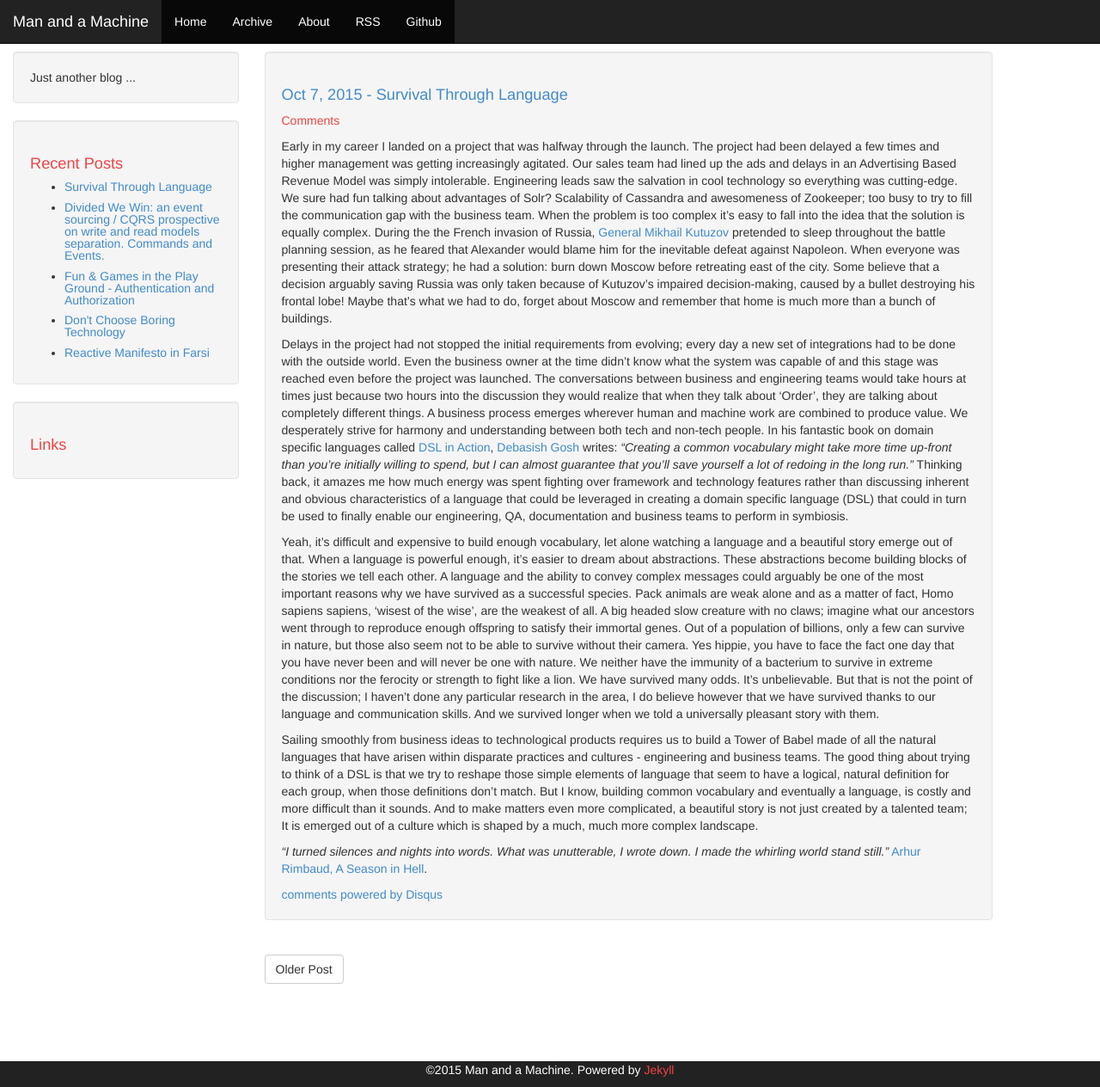
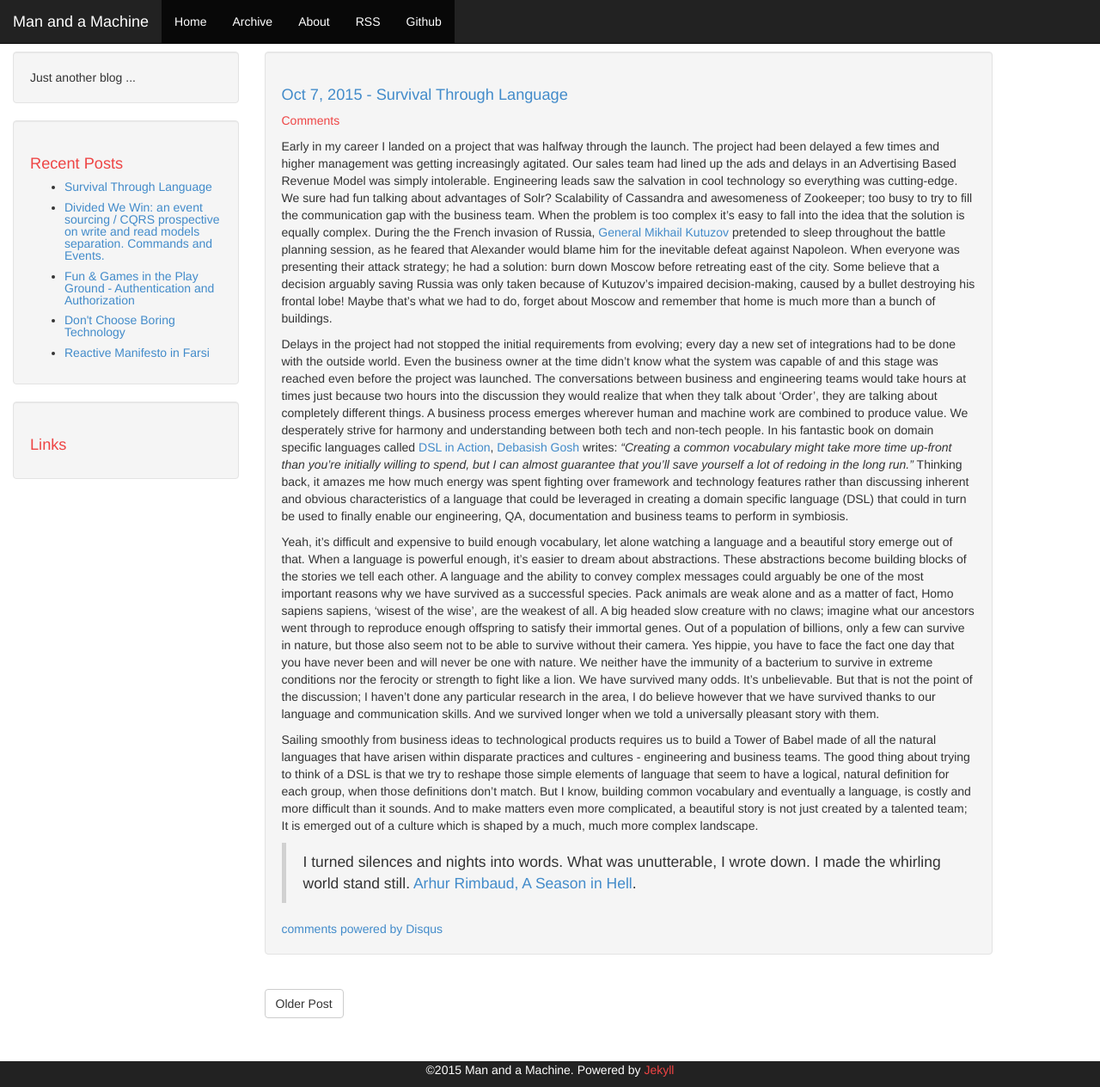
Before and after one commit to esfand-r/esfand-r.github.com, a Jekyll site: the page built from _posts/2015-10-07-survival-through-language.markdown, in a window 1280 px wide and 1264 px high. Shown: the whole window at 86% size. Built offline with Jekyll 4.4.1, drawn with Linux system fonts in a browser that asks for light colours; Markdown is read by kramdown in place of the engine named in the settings; comment, search, counter and statistics services are not loaded.

```diff
--- a/_posts/2015-10-07-survival-through-language.markdown
+++ b/_posts/2015-10-07-survival-through-language.markdown
@@ -20,4 +20,5 @@ Yeah, it’s difficult and expensive to build enough vocabulary, let alone watch
 
 Sailing smoothly from business ideas to technological products requires us to build a Tower of Babel made of all the natural languages that have arisen within disparate practices and cultures - engineering and business teams. The good thing about trying to think of a DSL is that we try to reshape those simple elements of language that seem to have a logical, natural definition for each group, when those definitions don’t match. But I know, building common vocabulary and eventually a language, is costly and more difficult than it sounds. And to make matters even more complicated, a beautiful story is not just created by a talented team; It is emerged out of a culture which is shaped by a much, much more complex landscape.
 
-_“I turned silences and nights into words. What was unutterable, I wrote down. I made the whirling world stand still.”_ [Arhur Rimbaud, A Season in Hell](https://www.google.com/url?q=https://books.google.ca/books?id%3Dcu1KCAAAQBAJ%26pg%3DPT27%26lpg%3DPT27%26dq%3DI%2Bturned%2Bsilences%2Band%2Bnights%2Binto%2Bwords.%2BWhat%2Bwas%2Bunutterable,%2BI%2Bwrote%2Bdown.%2BI%2Bmade%2Bthe%2Bwhirling%2Bworld%2Bstand%2Bstill%26source%3Dbl%26ots%3D13VEIOsUHc%26sig%3D-sqirZAoMZvSoQgVk83VmO_Agyk%26hl%3Den%26sa%3DX%26ved%3D0CDgQ6AEwBWoVChMIuZ76pOnoxwIVChuSCh2irwbO%23v%3Donepage%26q%3DI%2520turned%2520silences%2520and%2520nights%2520into%2520words.%2520What%2520was%2520unutterable%252C%2520I%2520wrote%2520down.%2520I%2520made%2520the%2520whirling%2520world%2520stand%2520still%26f%3Dfalse&sa=D&usg=AFQjCNFP-EulvM5oZIpGwhd_Cymh1FAiSQ).
+> I turned silences and nights into words. What was unutterable, I wrote down. I made the whirling world stand still.
+[Arhur Rimbaud, A Season in Hell](https://www.google.com/url?q=https://books.google.ca/books?id%3Dcu1KCAAAQBAJ%26pg%3DPT27%26lpg%3DPT27%26dq%3DI%2Bturned%2Bsilences%2Band%2Bnights%2Binto%2Bwords.%2BWhat%2Bwas%2Bunutterable,%2BI%2Bwrote%2Bdown.%2BI%2Bmade%2Bthe%2Bwhirling%2Bworld%2Bstand%2Bstill%26source%3Dbl%26ots%3D13VEIOsUHc%26sig%3D-sqirZAoMZvSoQgVk83VmO_Agyk%26hl%3Den%26sa%3DX%26ved%3D0CDgQ6AEwBWoVChMIuZ76pOnoxwIVChuSCh2irwbO%23v%3Donepage%26q%3DI%2520turned%2520silences%2520and%2520nights%2520into%2520words.%2520What%2520was%2520unutterable%252C%2520I%2520wrote%2520down.%2520I%2520made%2520the%2520whirling%2520world%2520stand%2520still%26f%3Dfalse&sa=D&usg=AFQjCNFP-EulvM5oZIpGwhd_Cymh1FAiSQ).
```
